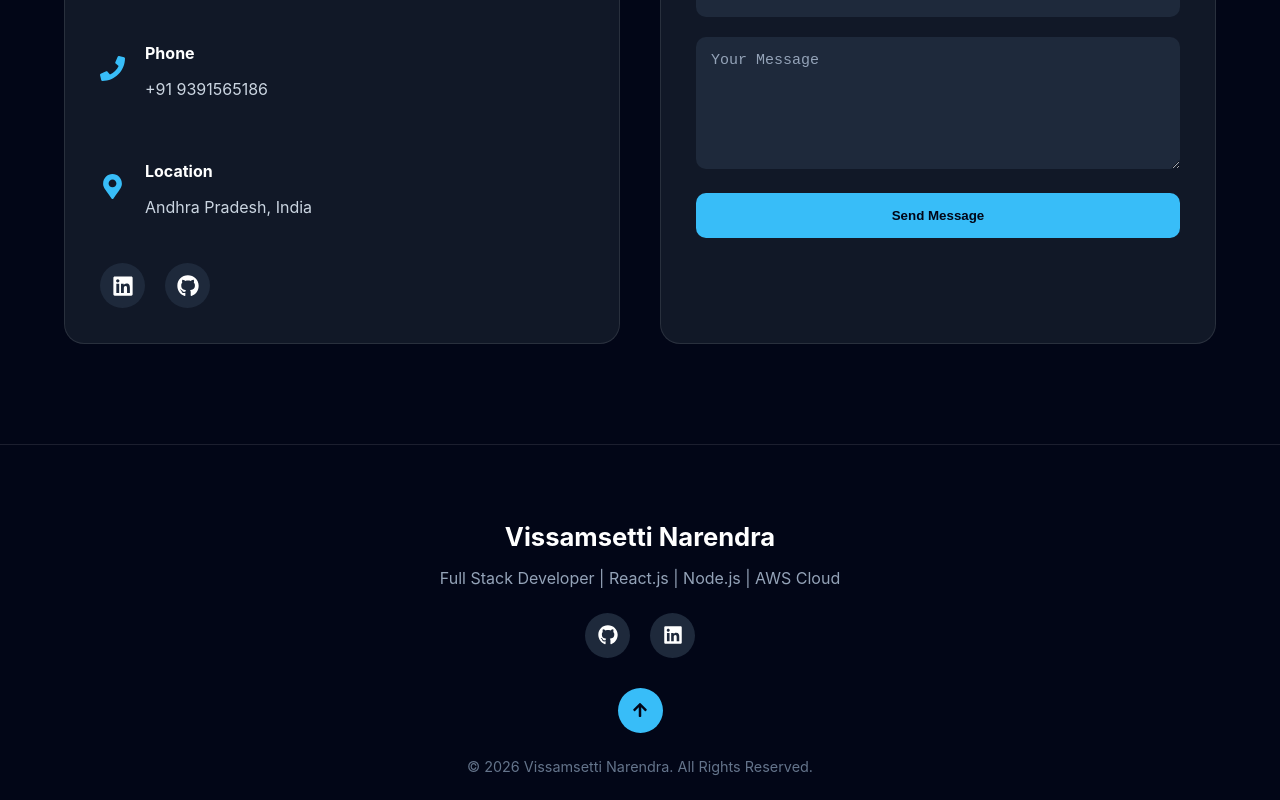
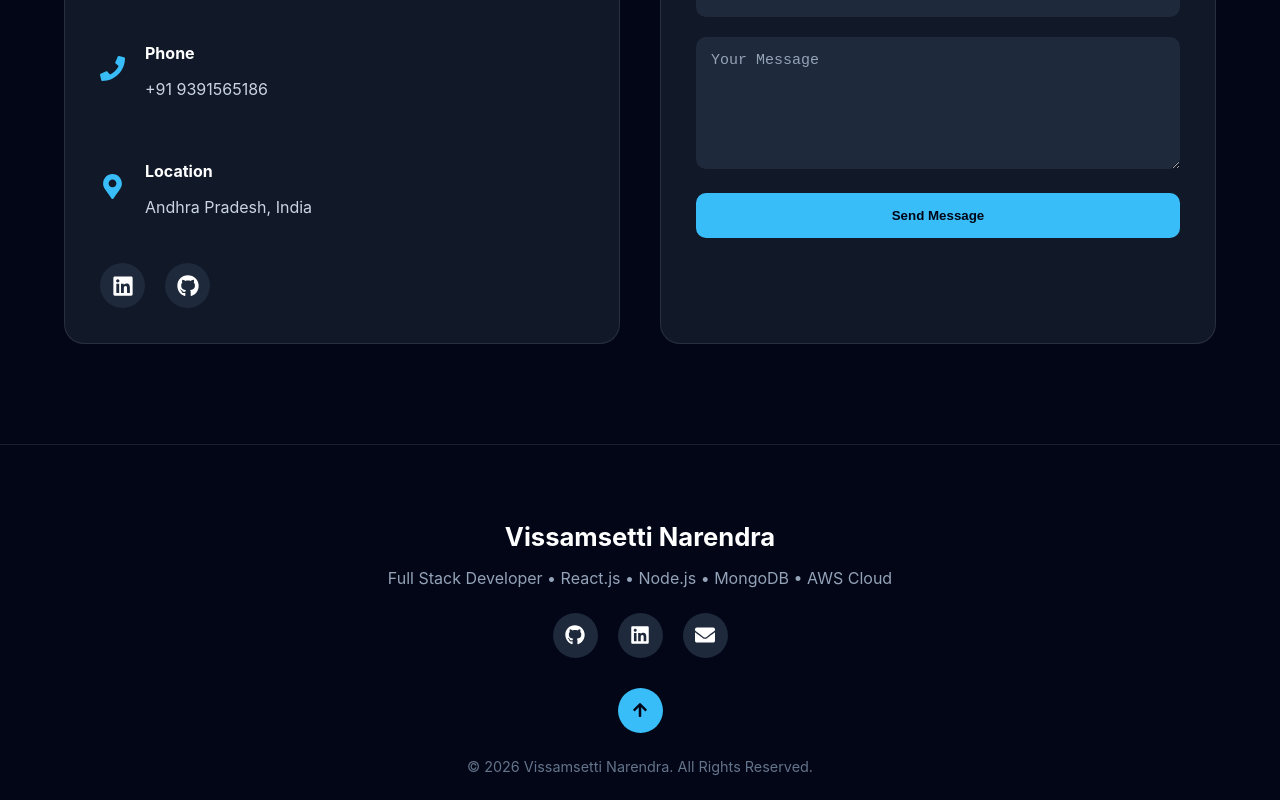
Before and after one commit to vissamsettinarendra-hub/portfolio, a React (Vite) app: page / in a window 1280 px wide. Shown: the part 7431-8231 px from the top of the page. Built offline with nearby package versions, Linux system fonts and the light colour scheme.

Commit message:
prepare for deployment

```diff
--- a/src/components/Footer/Footer.jsx
+++ b/src/components/Footer/Footer.jsx
@@ -3,82 +3,69 @@ import "./Footer.css";
 import {
   FaGithub,
   FaLinkedin,
-    FaArrowUp
+  FaArrowUp,
+  FaEnvelope,
 } from "react-icons/fa";
 
-
 function Footer() {
-
   return (
-
     <footer className="footer">
 
-            <div className="footer-container">
-
+      <div className="container footer-container">
 
         <h3>
-                    Vissamsetti Narendra
+          Vissamsetti <span>Narendra</span>
         </h3>
 
-
         <p>
-                    Full Stack Developer | React.js | Node.js | AWS Cloud
+          Full Stack Developer • React.js • Node.js • MongoDB • AWS Cloud
         </p>
 
-
-
         <div className="footer-social">
-
 
           <a
             href="https://github.com/vissamsettinarendra-hub"
             target="_blank"
+            rel="noreferrer"
+            aria-label="GitHub"
           >
             <FaGithub />
           </a>
 
-
-
           <a
-                    href="http://www.linkedin.com/in/visssamsettinarendra"
+            href="https://www.linkedin.com/in/visssamsettinarendra"
             target="_blank"
+            rel="noreferrer"
+            aria-label="LinkedIn"
           >
             <FaLinkedin />
           </a>
 
+          <a
+            href="mailto:vissamsettinarendra@gmail.com"
+            aria-label="Email"
+          >
+            <FaEnvelope />
+          </a>
 
         </div>
-
-
 
         <a
           href="#home"
           className="back-top"
+          aria-label="Back To Top"
         >
-
           <FaArrowUp />
-
         </a>
 
-
-
         <div className="copyright">
-
-                    © 2026 Vissamsetti Narendra.
-                    All Rights Reserved.
+          © {new Date().getFullYear()} Vissamsetti Narendra. All Rights Reserved.
+        </div>
 
       </div>
 
-
-
-            </div>
-
-
     </footer>
-
   );
-
 }
 
-
 export default Footer;
```
Lines whose indentation alone changed are shown as unchanged.
